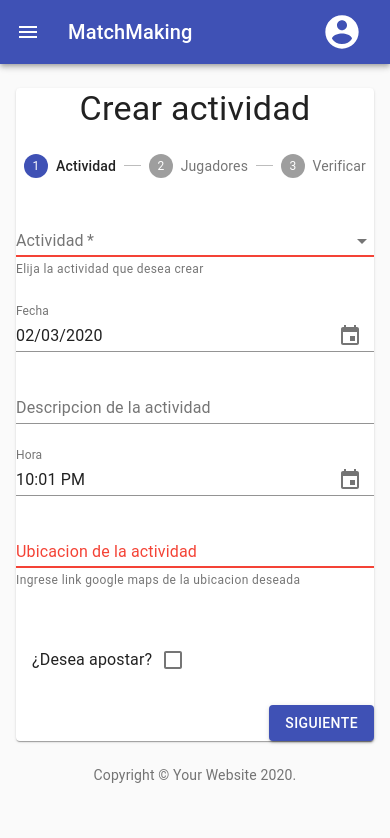
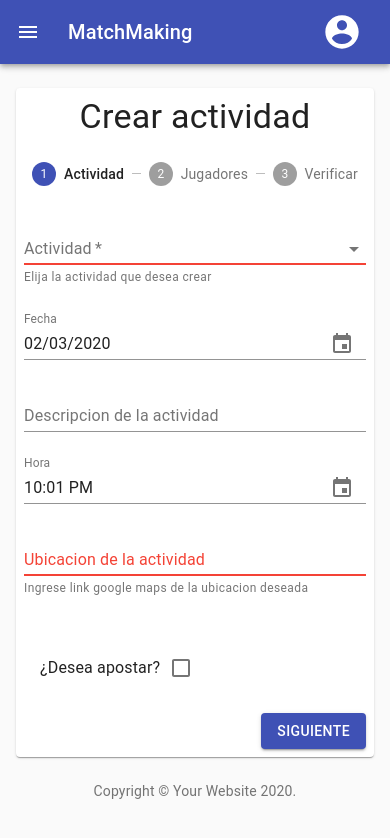
Before and after one commit to IETI-Starsoft/Matchmaking-Frontend, a React (Create React App) app: page /crear-match in a window 390 px wide. Shown: the top 838 px of the page. Built offline with nearby package versions, Linux system fonts and the light colour scheme.

Commit message:
:iphone: create-activity

```diff
--- a/src/components/crear_actividad/createActivity.js
+++ b/src/components/crear_actividad/createActivity.js
@@ -271,7 +271,7 @@ const styles = theme => ({
   paper: {
     marginTop: theme.spacing(3),
     marginBottom: theme.spacing(3),
-    padding: 0,
+    padding: theme.spacing(1),
     [theme.breakpoints.up(600 + theme.spacing(3) * 2)]: {
       marginTop: theme.spacing(6),
       marginBottom: theme.spacing(6),
```
